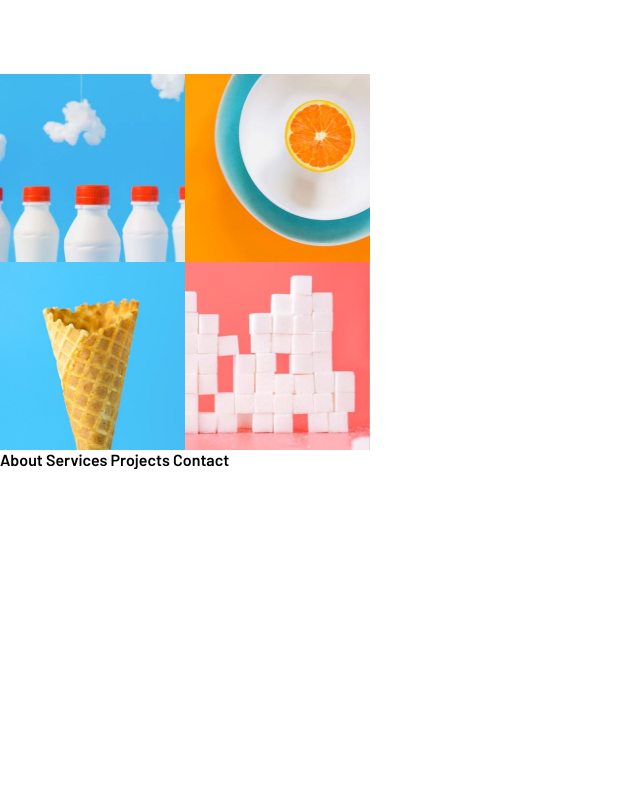
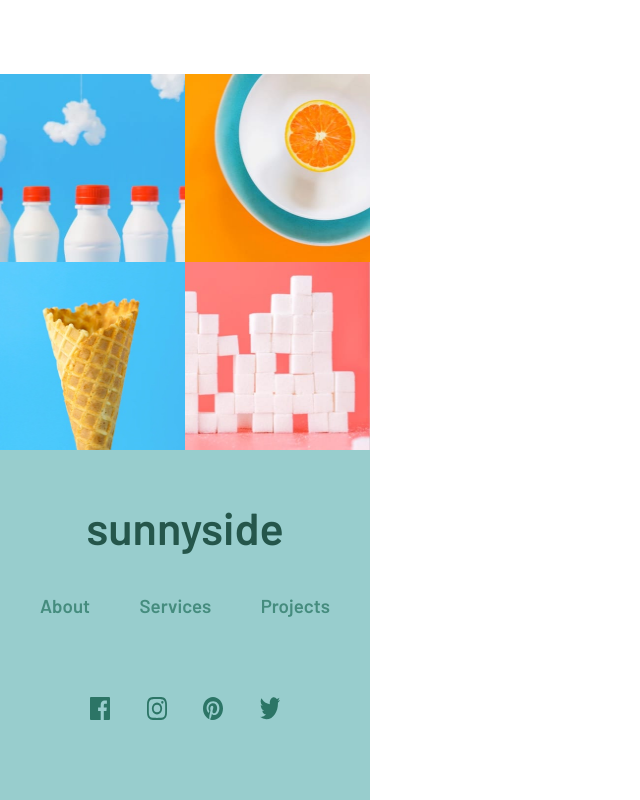
Before and after one commit to Timothy-Achonu/Sunny-side-Page, a plain HTML site: page index.html in a window 1280 px wide. Shown: the part 4319-5119 px from the top of the page, without its empty margins (0-640 px from the left). Before the commit the page ends 4788 px from the top, so only its background shows below. Drawn offline with Linux system fonts and the light colour scheme.

Commit message:
committing changes

```diff
--- a/index.html
+++ b/index.html
@@ -172,8 +172,33 @@
                alt="">
             </figure>
           </div>
+        </div>
+        <!-- Sunnyside bottom -->
+        <footer class="sunny-side-bottom">
+           <div class="sunny-side-text">
+             sunnyside
+           </div>
+           <div class="company-info">
+            <div>About </div>
+            <div>Services </div>
+             <div> Projects </div>
+           </div>
+           <div class="socials">
+             <figure>
+               <img src="./images/icon-facebook.svg" alt="">
+             </figure>
+             <figure>
+               <img src="./images/icon-instagram.svg" alt="">
+             </figure>
+             <figure>
+               <img src="./images/icon-pinterest.svg" alt="">
+             </figure>
+             <figure>
+               <img src="./images/icon-twitter.svg" alt="">
+             </figure>
+           </div>
 
-        </div>
+        </footer>
 
 
 
@@ -202,10 +227,7 @@
 
 
 
-      About
-      Services
-      Projects
-      Contact
+
 
       <div class="attribution">
         Challenge by <a href="https://www.frontendmentor.io?ref=challenge" target="_blank">Frontend Mentor</a>.
--- a/style.css
+++ b/style.css
@@ -19,7 +19,9 @@
     --yellow:hsl(53, 100%, 49%);
     --dark-sat-cyan:hsl(167, 40%, 24%);
     --dark-blue-photo-text: hsl(198, 62%, 26%);
-    --dark-moderate-cyan: hsl(168, 34%, 41%);
+    --light-moderate-cyan: hsl(180, 34%, 70%);
+    --drk-moderate-cyan: hsl(168, 34%, 41%);
+    /* hsl(168, 34%, 41%) */
     --dark-sat-blue: hsl(212, 27%, 19%);
     --very-drk-grayish-blue: hsl(213, 9%, 39%);
     --drk-grayish-blue: hsl(232, 9%, 55%;);
@@ -258,7 +260,36 @@ img {
 .bottom-image-grid > div {
     display: flex;
 }
-
+/* Sunny side bottom */
+.sunny-side-bottom {
+    background-color: var(--light-moderate-cyan);
+    display: flex;
+    flex-direction: column;
+    align-items: center;
+    padding: 50px 0;
+    padding-bottom: 80px;
+}
+.sunny-side-bottom > .sunny-side-text {
+    color: var(--dark-sat-cyan);
+    font-size: 2.8rem;
+    font-weight: bold;
+}
+.sunny-side-bottom > .company-info {
+    display: flex;
+    justify-content: space-between;
+    width: 100%;
+    padding: 0 40px;
+    margin-top: 40px;
+    color: var(--drk-moderate-cyan);
+    font-size: 1.17rem;
+}
+.sunny-side-bottom > .socials {
+    display: flex;
+    justify-content: space-between;
+    width: 100%;
+    padding: 0 90px;
+    margin-top: 80px;
+}
 /*
 ### Neutral
 
```
